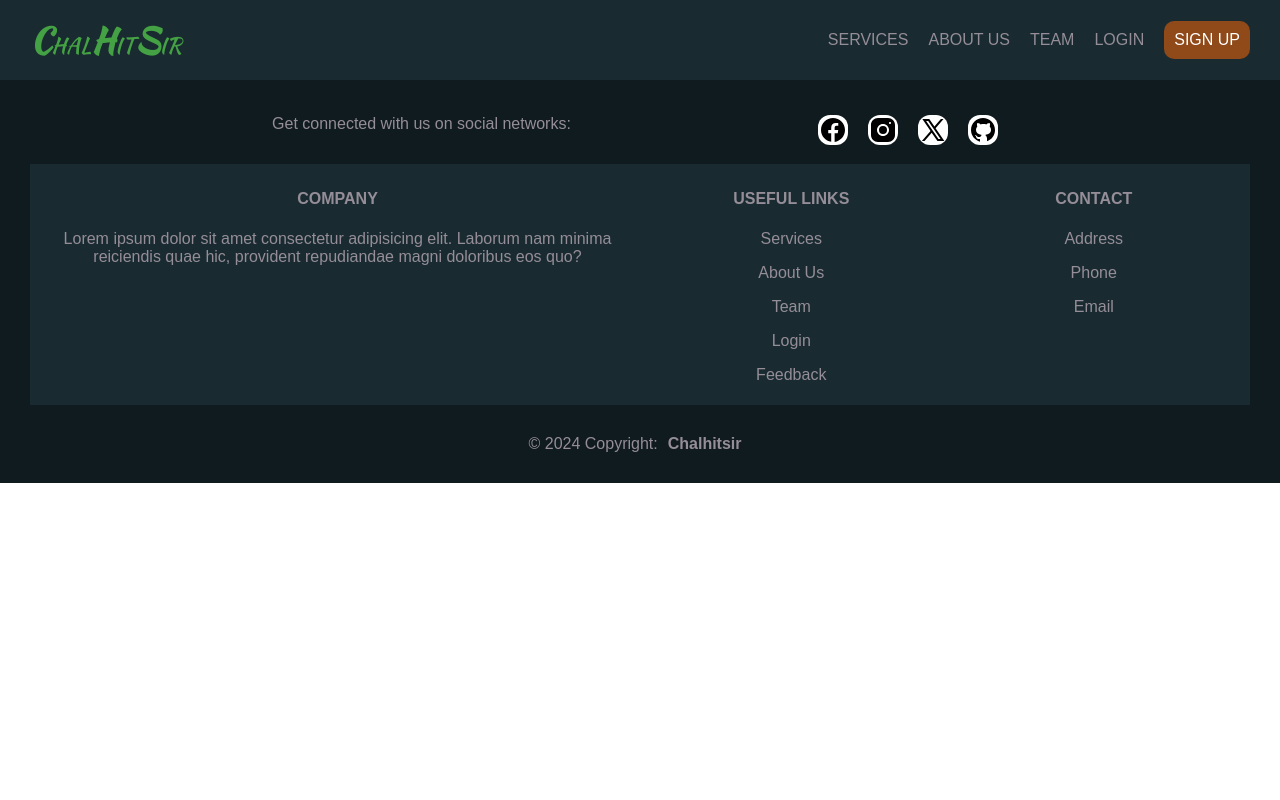
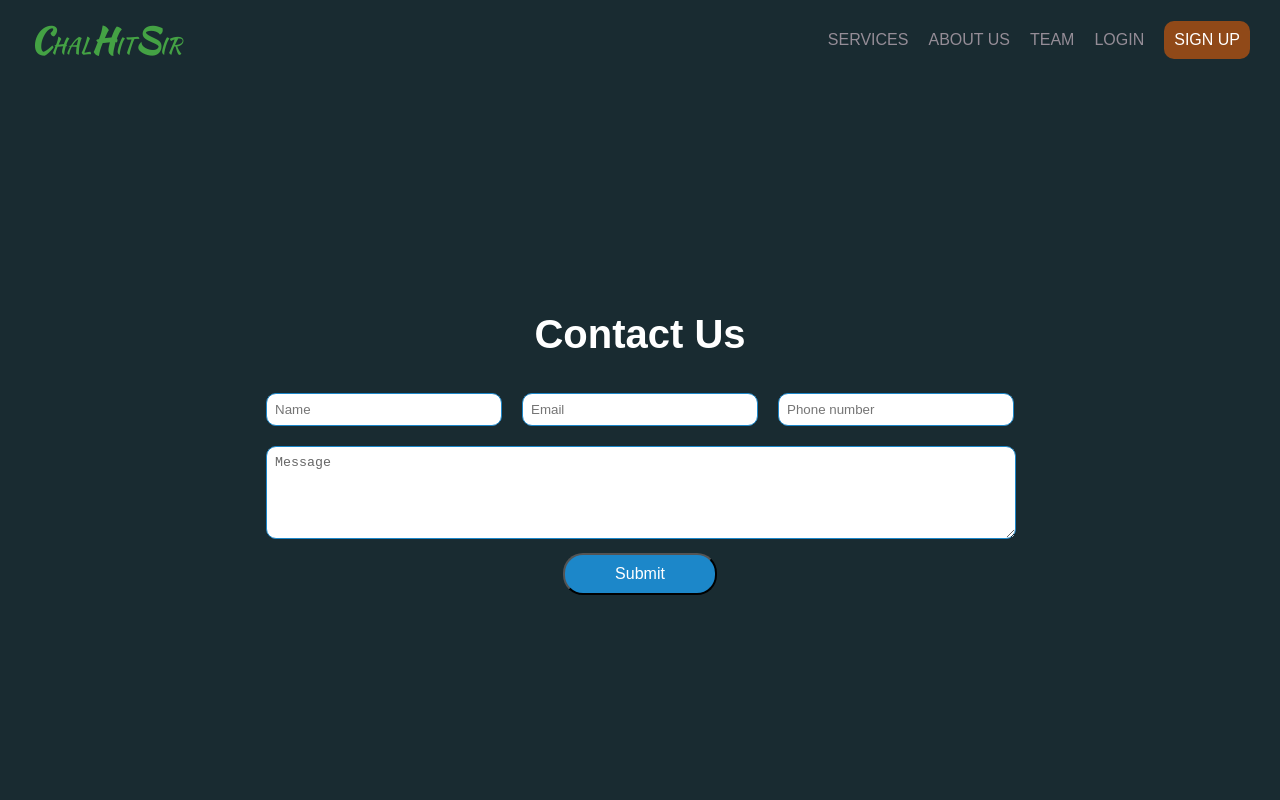
Before and after one commit to suraj2424/Chalhitsir, a React (Create React App) app in the folder Client/: page /contactus in a window 1280 px wide. Shown: the top 800 px of the page. Built offline with nearby package versions, Linux system fonts and the light colour scheme; the HTML template or start-up script is replaced by a standard one.

Commit message:
contactus page added

```diff
--- a/Client/package.json
+++ b/Client/package.json
@@ -3,6 +3,7 @@
   "version": "0.1.0",
   "private": true,
   "dependencies": {
+    "axios": "^1.7.2",
     "react": "^18.3.1",
     "react-dom": "^18.3.1",
     "react-icons": "^5.2.1",
--- a/Client/src/App.css
+++ b/Client/src/App.css
@@ -754,3 +754,84 @@ body {
 .footer-copyright{
   padding-top: 30px;
 }
+
+.main-block {
+  display: flex;
+  flex-direction: column;
+  justify-content: center;
+  align-items: center;
+  min-height: 90vh;
+  background: #192b31;
+  }
+
+  .contact-heading{
+    font-size: 2.5rem;
+    font-weight: bold;
+    color: #ffffff;
+  }
+
+  .contactus-form{
+    width: 60%;
+  }
+
+
+  .contactus-input{
+    width: 30%;
+      padding: 8px;
+      margin: 10px;
+      border: 1px solid #1c87c9 ;
+      border-radius: 10px;
+      outline: none;
+
+  }
+
+  .contactus-textarea{
+    box-sizing: border-box;
+    width: calc(100% - 18px);
+      padding: 8px;
+      margin: 10px;
+      border: 1px solid #1c87c9;
+      outline: none;
+
+  }
+
+  .contactus-textarea::placeholder {
+  color: #666;
+  }
+
+  .info{
+    display: flex;
+    justify-content: space-between;
+  }
+
+
+
+
+    .contact-button{
+      text-align: center;
+    }
+
+    .contact-submit{
+      margin: auto;
+      width: 20%;
+      padding: 10px;
+      border-radius: 20px;
+      background: #1c87c9;
+      font-size: 16px;
+      font-weight: 400;
+      color: #fff;
+      }
+      .contact-submit:hover {
+      background: #2371a0;
+      cursor: pointer;
+      }
+
+      .contact-icon{
+        margin: 11px;
+        margin-right: 0px;
+        padding: 6px;
+         height: 20px;
+        width: 50px;
+        background-color: white;
+        border-radius: 10px 0 0 10px
+      }
--- a/Client/src/App.js
+++ b/Client/src/App.js
@@ -8,7 +8,8 @@ import Login from "./components/Login";
 import Signup from "./components/Signup";
 import Footer from "./components/Footer";
 import Home from "./components/Home";
-import Feedback from './components/Feedback';
+import ContactUs from './components/ContactUs';
+import NoPage from './components/NoPage';
 
 import { useLocation } from 'react-router-dom';
 import { useEffect } from 'react';
@@ -37,7 +38,8 @@ function App() {
                 <Route path = "/login" element = {<Login/>} />
                 <Route path = "/signup" element = {<Signup/>} />
                 <Route path = "/" element = {<Home/>} />
-                <Route path = "/feedback" element = {<Feedback/>} />
+                <Route path = "/contactus" element = {<ContactUs/>} />
+                <Route path = "*" element = {<NoPage/>} />
             </Routes>
         </div>
         <Footer/>
--- /dev/null
+++ b/Client/src/components/ContactUs.jsx
@@ -0,0 +1,58 @@
+import React from 'react';
+import { useState } from 'react';
+import axios from 'axios';
+
+export default function ContactUs() {
+
+  const [contactUsData, setcontactUsData]= useState({});
+
+  const addData = async(contactus)=>{
+    // const res = await axios.post('http://localhost:3001/contactus',contactus)
+    console.log(contactus);
+    // setProduct(res.data);
+  }
+
+  const handleChange = (e)=>{
+    setcontactUsData({
+      ...contactUsData,[e.target.name]: e.target.value
+    })
+  }
+
+  const handleSubmit = (e)=>{
+    e.preventDefault();
+    // addData(contactUsData);
+    console.log(contactUsData);
+    document.getElementById("contactus-form").reset();
+
+  }
+
+  return (
+  <div className='main-block'>
+    <h1 className='contact-heading'>
+      Contact Us
+    </h1>
+
+    <form className='contactus-form' id='contactus-form' onSubmit={handleSubmit}>
+
+        <div className="info">
+
+          <input  className="contactus-input" type="text" name="name" placeholder="Name" onChange={handleChange}/>
+
+
+          <input className="contactus-input" type="text" name="email" placeholder="Email" onChange={handleChange}/>
+
+          <input className="contactus-input" type="text" name="number" placeholder="Phone number" onChange={handleChange}/>
+
+        </div>
+
+        <div>
+          <textarea className='contactus-input contactus-textarea' rows="5" placeholder='Message' name='message' onChange={handleChange}/>
+        </div>
+        <div className='contact-button'>
+        <button className="contact-submit" type="submit" href="/">Submit</button>
+        </div>
+      </form>
+
+  </div>
+  );
+}
--- a/Client/src/components/Feedback.jsx
+++ /dev/null
@@ -1,7 +0,0 @@
-import React from 'react'
-
-export default function Feedback() {
-  return (
-    <div>Feedback</div>
-  )
-}
--- a/Client/src/components/Footer.jsx
+++ b/Client/src/components/Footer.jsx
@@ -94,8 +94,8 @@ export default function Footer() {
                 </Link>
               </p>
               <p>
-                <Link to='/feedback' className='section-link'>
-                Feedback
+                <Link to='/contactus' className='section-link'>
+                Contact Us
                 </Link>
               </p>
             </div>
--- /dev/null
+++ b/Client/src/components/NoPage.jsx
@@ -0,0 +1,7 @@
+import React from 'react'
+
+export default function NoPage() {
+  return (
+    <div>4-0-4 page not found</div>
+  )
+}
```
Also changed, not shown: 1 other file (tests, documents, lock files or other folders).
